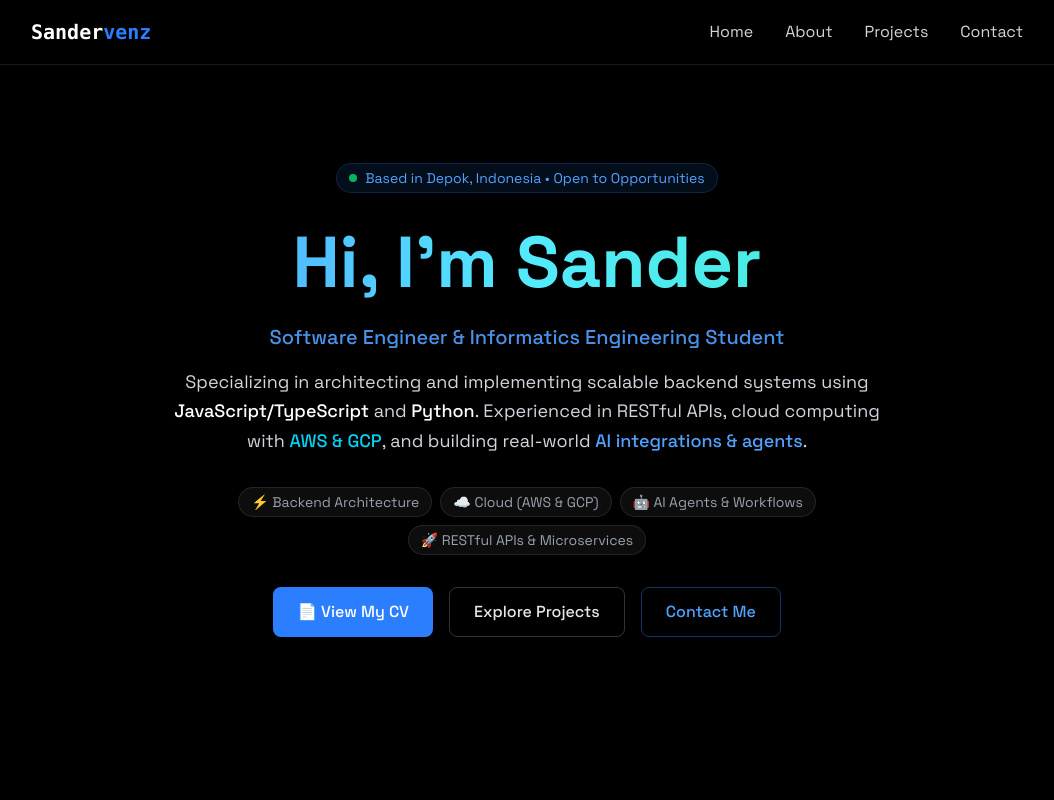
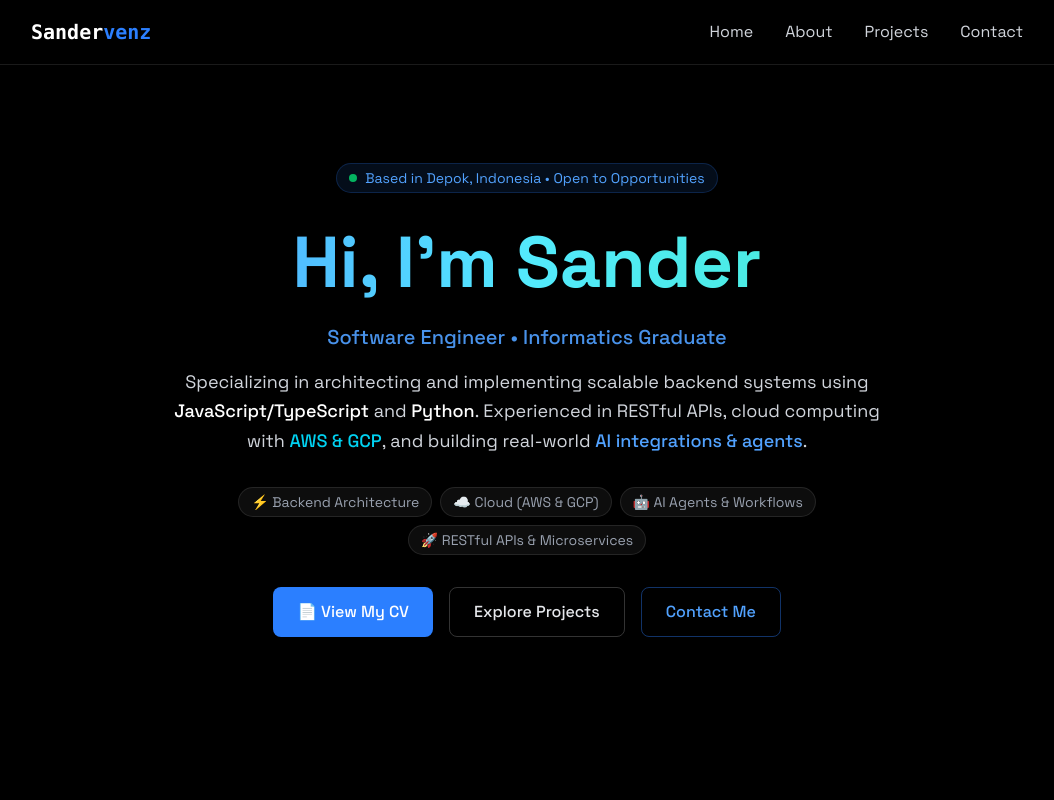
Before and after one commit to sandervenz/my-portfolio, a React (Vite) app: page / in a window 1280 px wide. Shown: the top 800 px of the page, without its empty margins (113-1167 px from the left). Built offline with nearby package versions, Linux system fonts and the light colour scheme.

Commit message:
Update status from student to graduate in Home, About, and metadata

```diff
--- a/index.html
+++ b/index.html
@@ -13,7 +13,7 @@
     <title>Sander van den Berg | Software Engineer Portfolio</title>
     <meta
       name="description"
-      content="Portfolio of Sander van den Berg - Software Engineer and Informatics Engineering student specializing in scalable backend systems, cloud computing (AWS & GCP), and AI integrations."
+      content="Portfolio of Sander van den Berg - Software Engineer and Informatics Graduate specializing in scalable backend systems, cloud computing (AWS & GCP), and AI integrations."
     />
   </head>
   <body>
--- a/src/components/sections/About.jsx
+++ b/src/components/sections/About.jsx
@@ -74,7 +74,7 @@ export const About = () => {
       degree: "Bachelor's Degree in Informatics",
       period: "2022 – 2026",
       location: "Depok, West Java",
-      details: "Focusing on Software Engineering, Backend Architecture, and Intelligent Systems.",
+      details: "Graduated with focus on Software Engineering, Backend Architecture, and Intelligent Systems.",
     },
     {
       school: "SMA Cakra Buana",
--- a/src/components/sections/Home.jsx
+++ b/src/components/sections/Home.jsx
@@ -20,7 +20,7 @@ export const Home = () => {
           </h1>
 
           <p className="text-lg sm:text-xl font-medium text-blue-400/90 mb-4">
-            Software Engineer & Informatics Engineering Student
+            Software Engineer &bull; Informatics Graduate
           </p>
 
           <p className="text-gray-300 text-base sm:text-lg mb-8 leading-relaxed">
```
Also changed, not shown: 1 other file (tests, documents, lock files or other folders).
